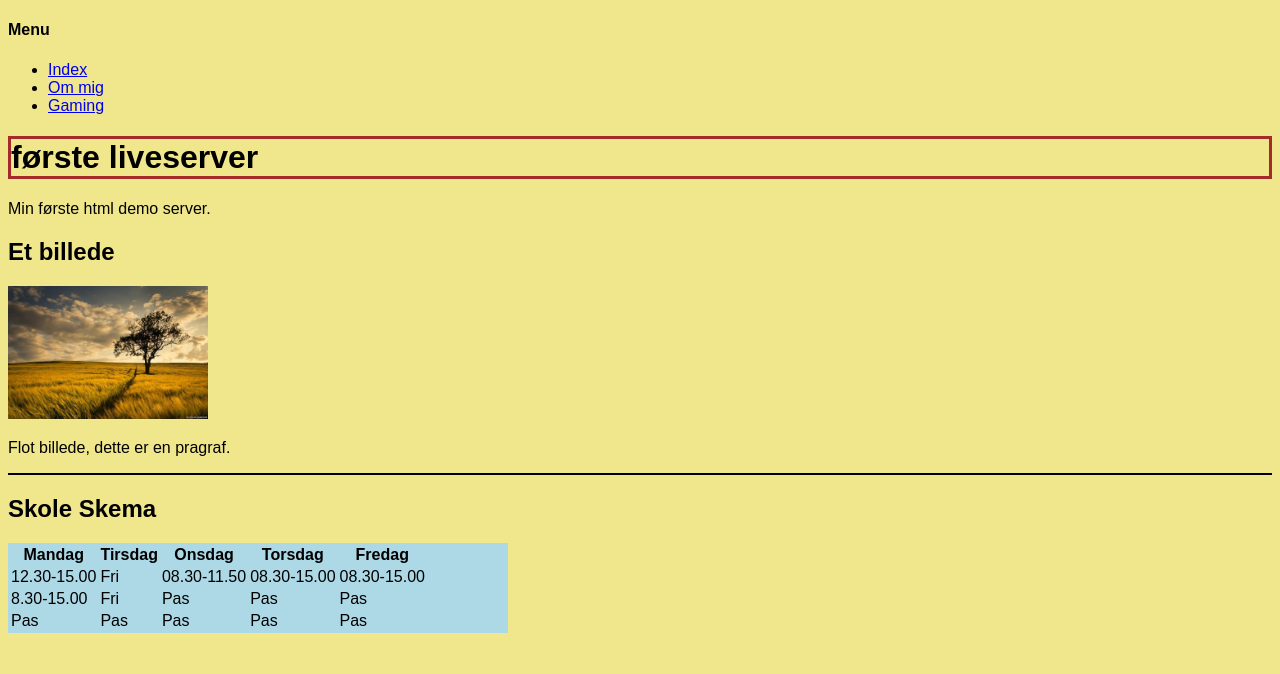
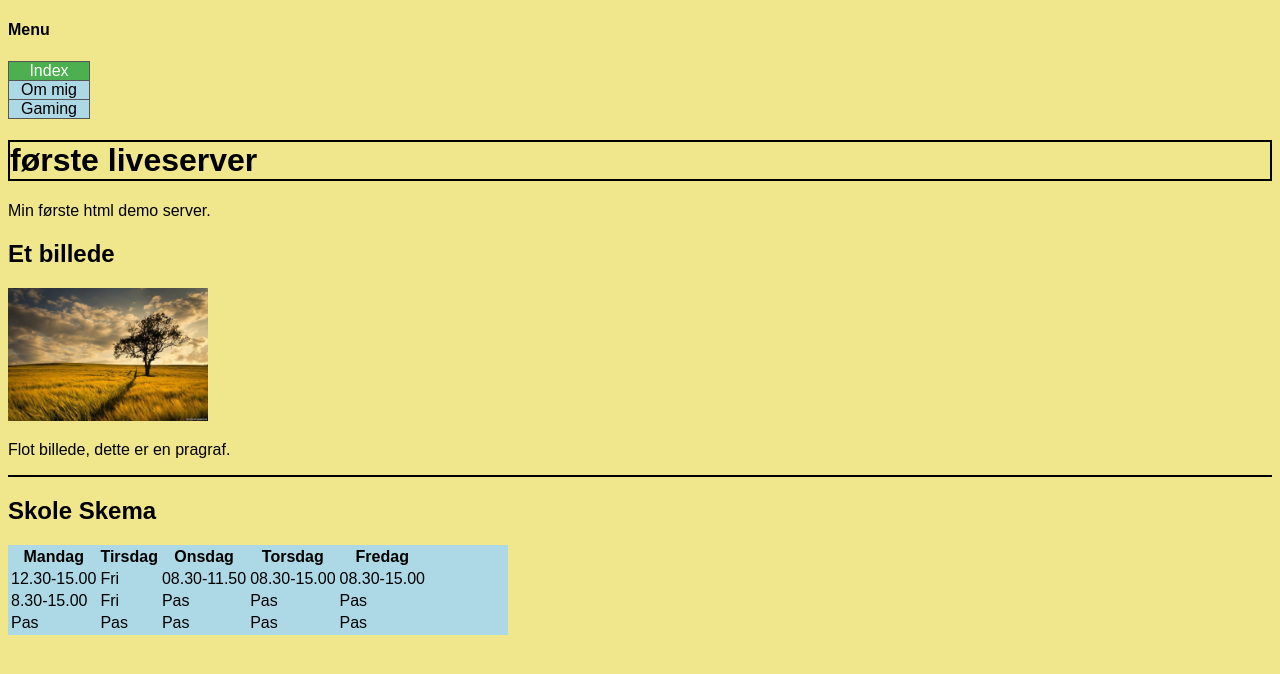
Before and after one commit to MathiasAmi/htmlside, a plain HTML site: page index.html in a window 1280 px wide. Drawn offline with Linux system fonts and the light colour scheme.

Commit message:
improved layout

```diff
--- a/mystyle.css
+++ b/mystyle.css
@@ -3,8 +3,48 @@ body {
     word-wrap: break-word;
     background-color: khaki;
 }
-.ramme {border: solid brown;
+.ramme {
+    border: 2px solid black;
+
 }
+
+ul {
+    list-style-type: none;
+    margin: 0;
+    padding: 0;
+    width: 80px;
+    background-color: lightblue;
+    border: 1px solid #555;
+}
+
+li a {
+    display: block;
+    color: #000;
+    padding: 8px 16 px;
+    text-decoration: none;
+}
+
+li a:hover {
+    background-color: #555;
+    color: white;
+}
+
+li {
+    display: block;
+    width: 80px;
+    text-align: center;
+    border-bottom: 1px solid #555;
+}
+
+li:last-child {
+    border-bottom: none;
+}
+
+.active {
+    background-color: #4CAF50;
+    color: white;
+}
+
 div {
     width: 400px;
 }
```
Also changed, not shown: gaming.html (+4 -4 lines), om mig.html (+1 -1 lines).
